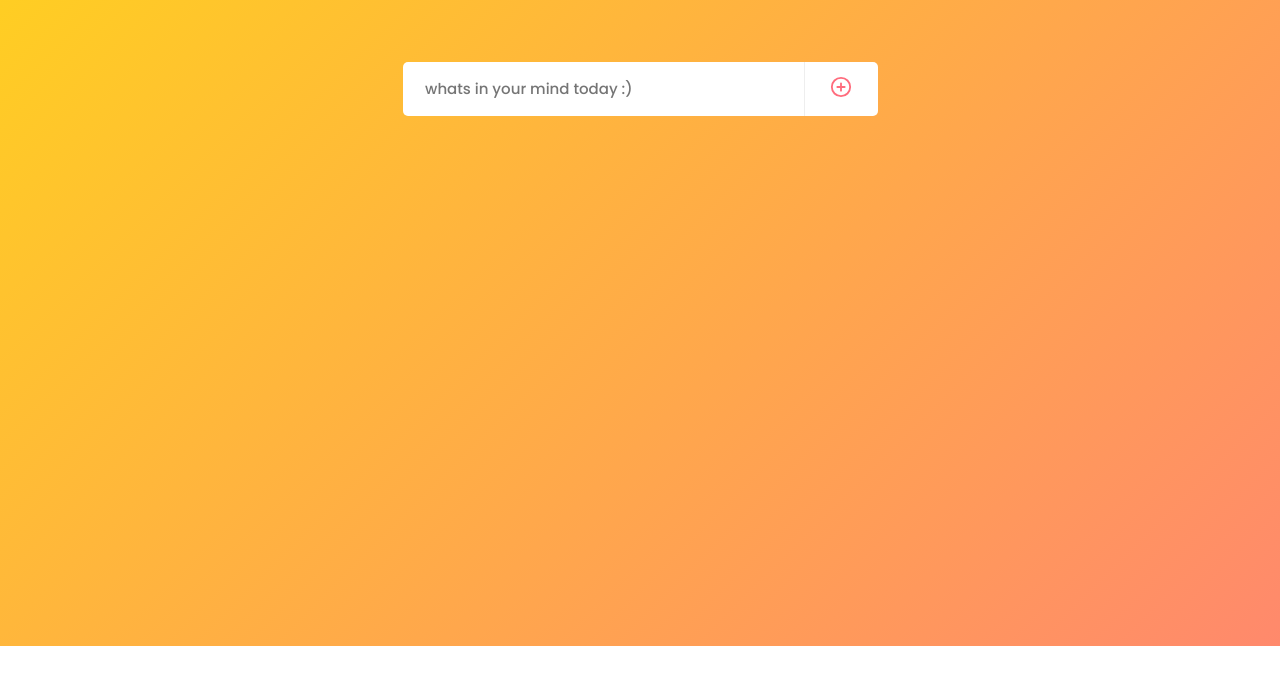
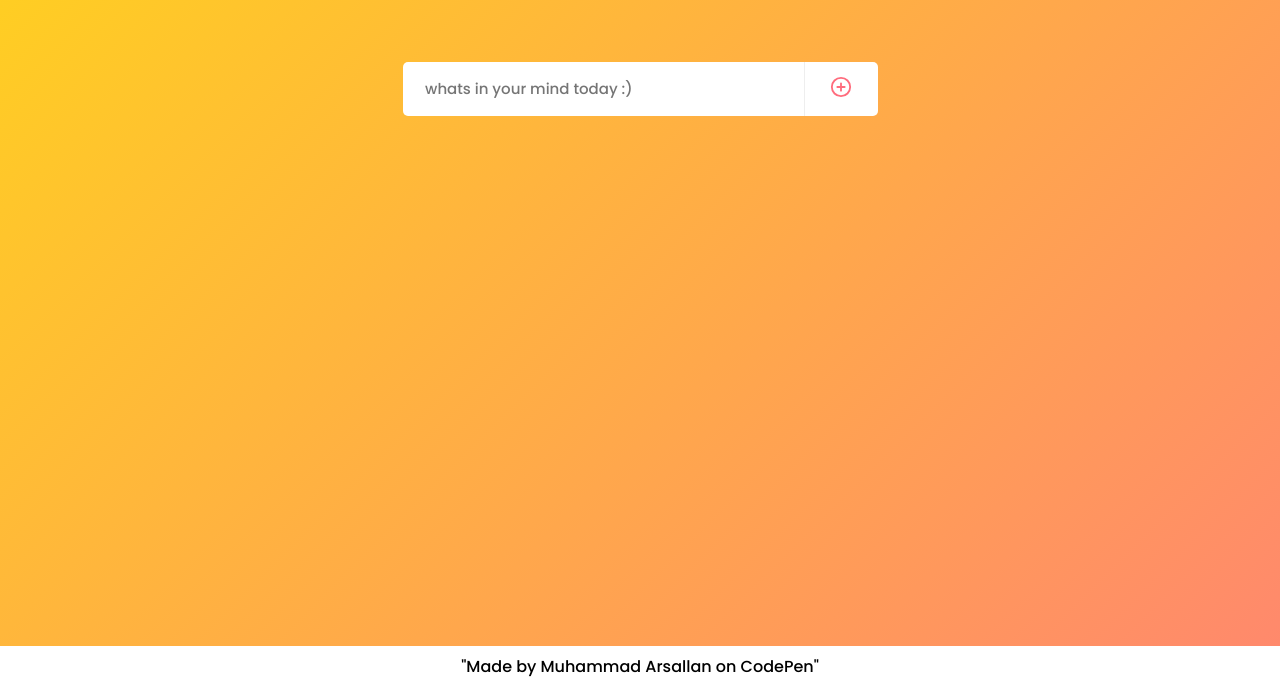
Before and after one commit to gnub33/To-Do-App, a plain HTML site: page index.html in a window 1280 px wide. Shown: the part 154-842 px from the top of the page. Before the commit the page ends 800 px from the top, so only its background shows below. Drawn offline with nearby package versions, Linux system fonts and the light colour scheme; some packages are replaced by stand-ins of ours; a script that the page names is missing.

Commit message:
add credit

```diff
--- a/index.html
+++ b/index.html
@@ -34,4 +34,6 @@
   <script src='https://cdn.jsdelivr.net/npm/sweetalert2@9'></script><script  src="./script.js"></script>
 
 </body>
+
+<footer>"Made by Muhammad Arsallan on CodePen"</footer>
 </html>
--- a/style.css
+++ b/style.css
@@ -269,3 +269,13 @@ button svg {
     padding: 1em 2em;
   }
 }
+
+
+/* footer */
+
+footer {
+  margin-top: auto;
+  padding: 12px;
+  text-align: center;
+  color: black;
+}
```
